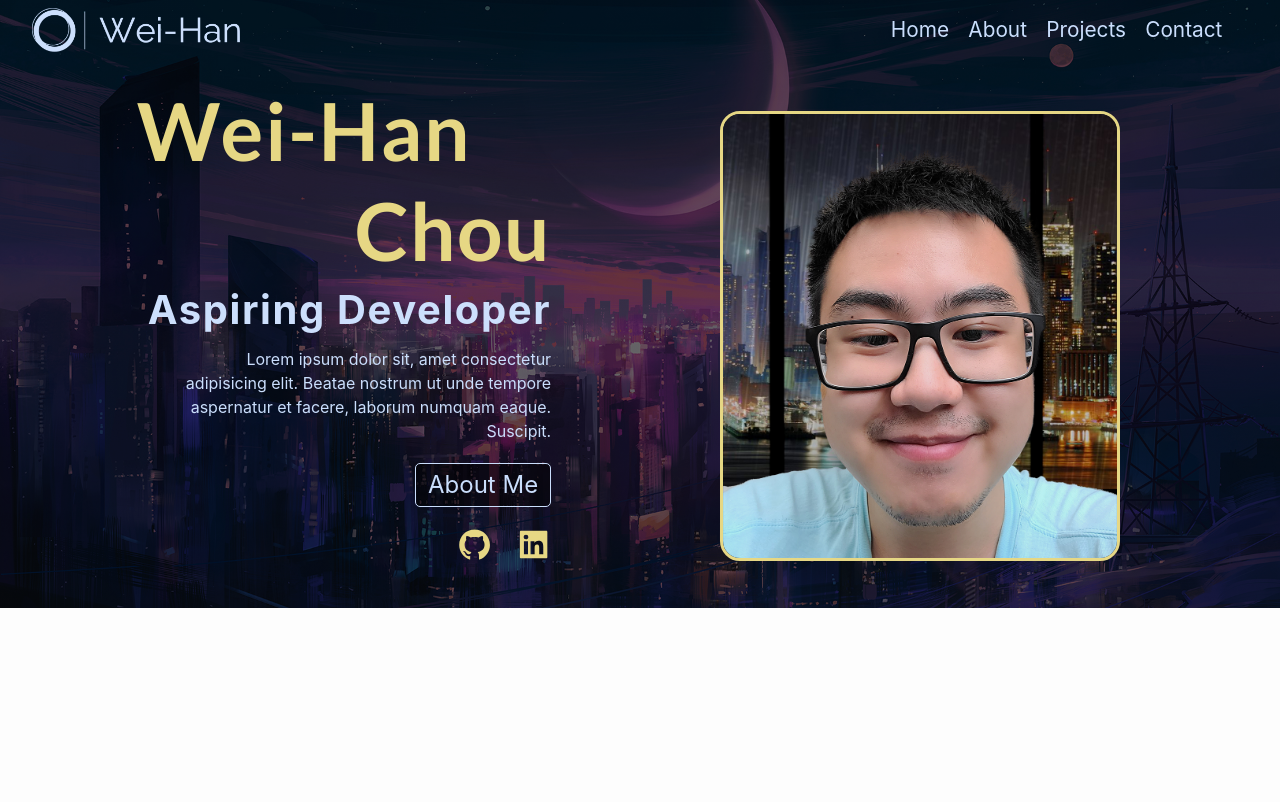
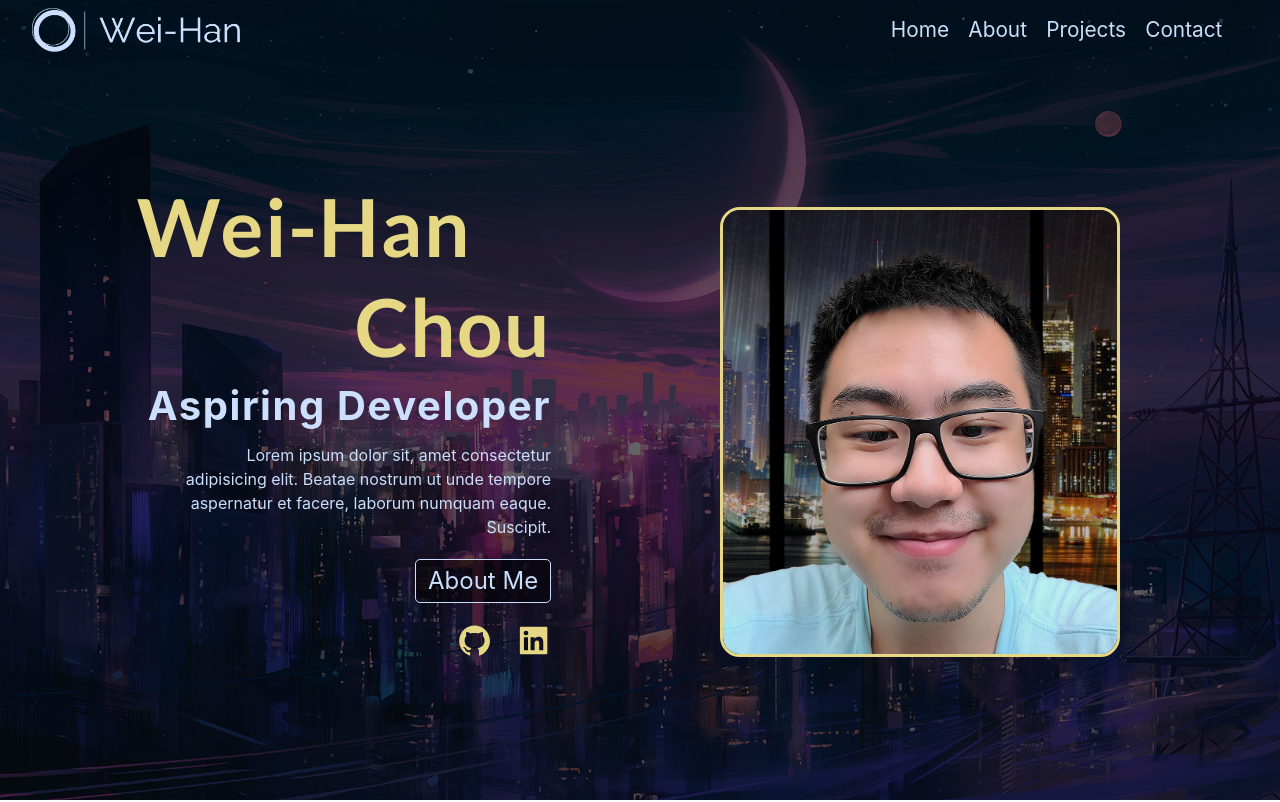
Before and after one commit to chouweihan/chouweihan.com, a React (Create React App) app: page / in a window 1280 px wide. Shown: the top 802 px of the page. Built offline with nearby package versions, Linux system fonts and the light colour scheme; a web font is replaced by a local one.

Commit message:
reconfigured

```diff
--- a/src/components/Hero.js
+++ b/src/components/Hero.js
@@ -48,7 +48,7 @@ const Hero = () => {
 };
 
 const HeroWrapper = styled.div`
-  height: 100%;
+  height: 100vh;
   width: 100vw;
   background: linear-gradient(rgb(0, 0, 0, 0.6), rgba(0, 0, 0, 0.6)),
     url(${heroBackground}) center/cover no-repeat;
@@ -193,7 +193,8 @@ const HeroWrapper = styled.div`
     }
     .hero-info {
       .firstName {
-        padding-right: 10rem;
+        font-size: 6.5rem;
+        padding-right: 8rem;
       }
       .lastName {
         align-self: auto;
--- a/src/components/Navbar.js
+++ b/src/components/Navbar.js
@@ -10,7 +10,7 @@ const Navbar = () => {
   const [navScroll, setNavScroll] = useState(false);
 
   const toggleNav = () => {
-    if (window.scrollY > 150) {
+    if (window.scrollY > 80) {
       setNavScroll(true);
     } else {
       setNavScroll(false);
@@ -57,10 +57,11 @@ const Nav = styled.nav`
   display: flex;
   align-items: center;
   justify-content: center;
-  transition: all 0.15s linear;
+  transition: all 0.12s linear;
   background: transparent;
 
   .sidebar-btn {
+    padding-right: 1rem;
     border: transparent;
     background: transparent;
     color: var(--color-logo);
```
